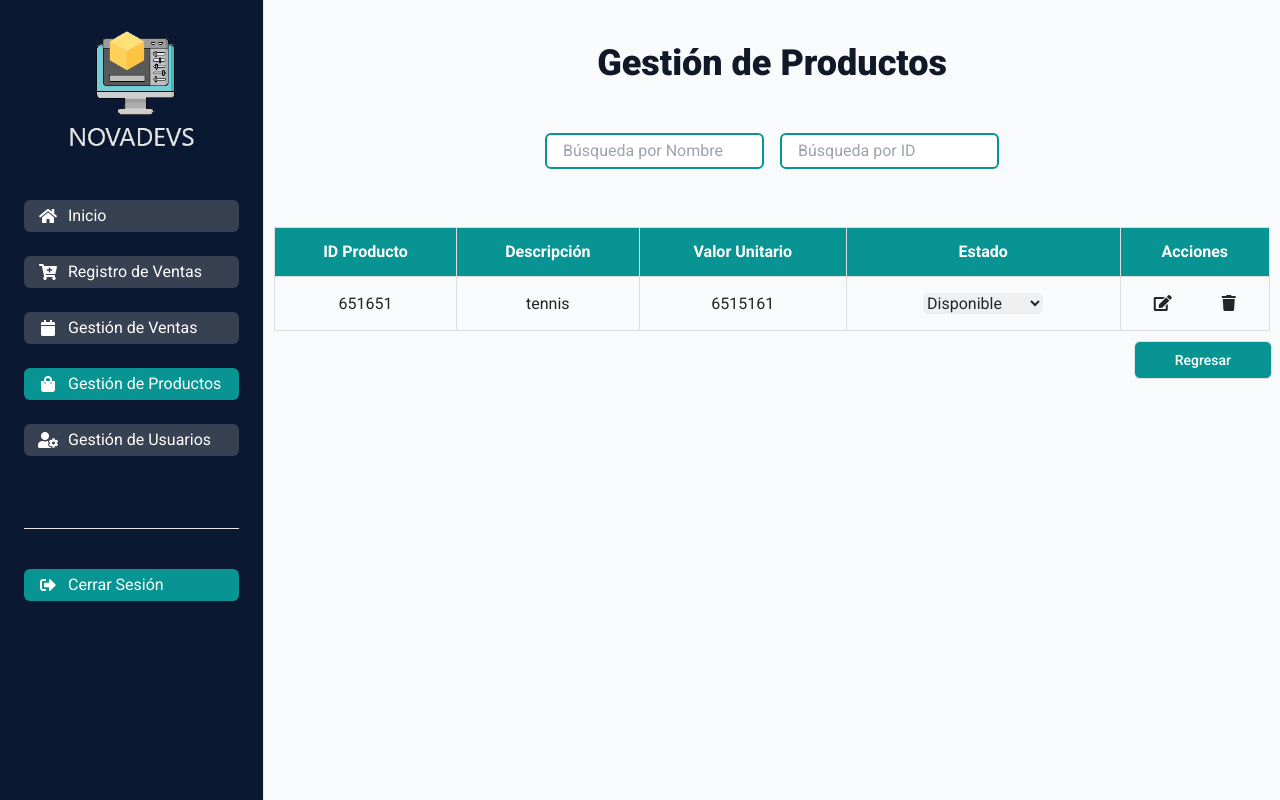
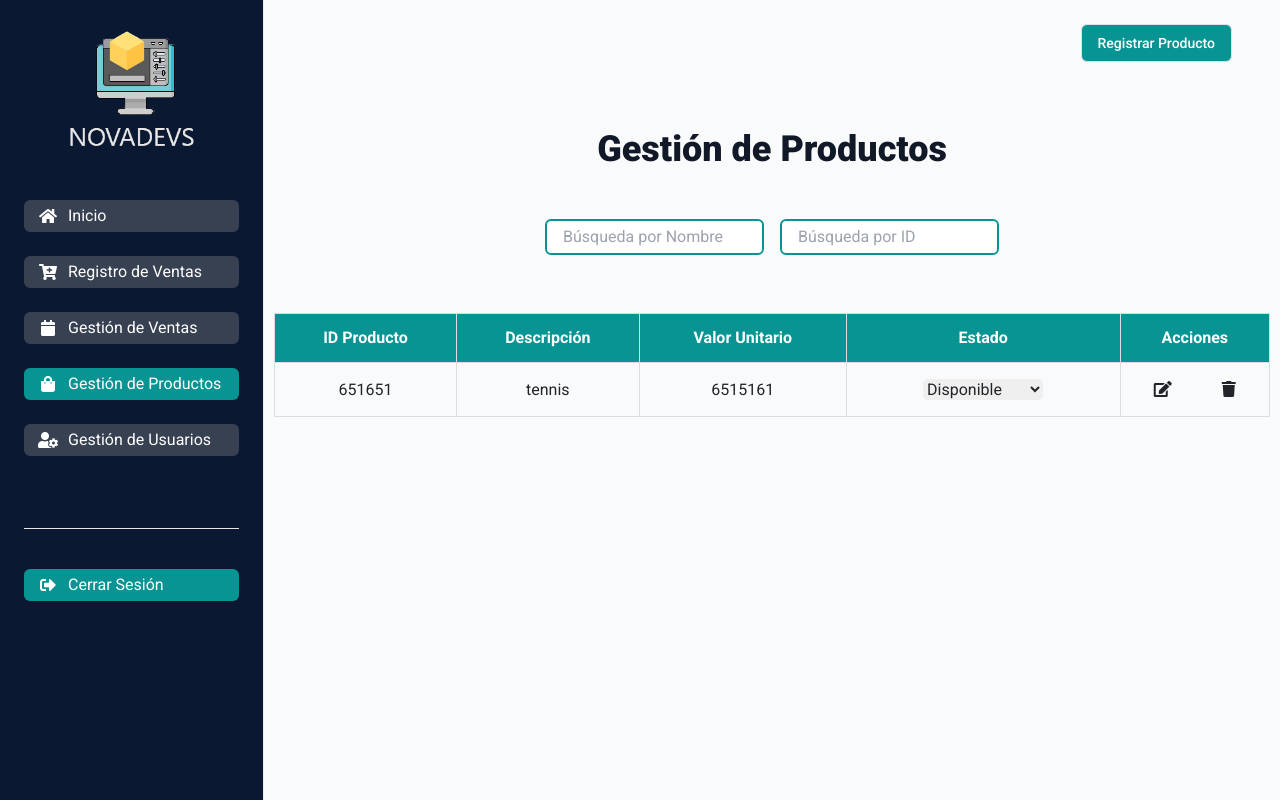
Before and after one commit to NovaDevs-MinTIC/NovaDevs, a React (Create React App) app: page /gestionProducto in a window 1280 px wide. Built offline with nearby package versions, Linux system fonts and the light colour scheme.

Commit message:
probando estilo al boton dnamico

```diff
--- a/src/pages/gestionProducto.jsx
+++ b/src/pages/gestionProducto.jsx
@@ -4,10 +4,36 @@ import { useState, useEffect } from 'react'
 
 const GestionProducto = () => {
     const [mostrarTabla, setMostrarTabla] = useState(true);
+    const [textoBoton,setTextoBoton]=useState('Registrar producto');
     //Renderizacion condicional
+    useEffect(() => {
+        if (mostrarTabla) {
+          setTextoBoton('Registrar Producto');
+
+        } else {
+          setTextoBoton('Ver productos');
+
+        }
+      }, [mostrarTabla]);
+
+
 
     return (
         <div className="w-full h-full">
+
+             {/*Botón Para regresar*/}
+             <div className='flex justify-end mx-2'>
+                <button
+                onClick={()=>{
+                    setMostrarTabla(!mostrarTabla);
+                }}
+                className=' py-2 px-3 justify-end border border-transparent text-sm font-medium rounded-md text-white bg-novablue hover:bg-gray-300 hover:text-black focus:outline-none focus:ring-2 focus:ring-offset-2 focus:ring-gray-500 mx-10 my-4'
+                >{textoBoton}
+                <div className='flex items-center justify-start'>
+                    <span className='mx-4'></span>
+                </div>
+                </button>
+            </div>
             {/* Renderización condicional*/}
             {mostrarTabla ? (
                 <RenderProductos />
@@ -15,19 +41,7 @@ const GestionProducto = () => {
                 <RegistroProductos />
             )}
 
-            {/*Botón Para regresar*/}
-            <div className='flex justify-end mx-2'>
-                <button
-                onClick={()=>{
-                    setMostrarTabla(!mostrarTabla);
-                }}
-                className='py-2 px-3 justify-end border border-transparent text-sm font-medium rounded-md text-white bg-novablue hover:bg-gray-300 hover:text-black focus:outline-none focus:ring-2 focus:ring-offset-2 focus:ring-gray-500'
-                >
-                <div className='flex items-center justify-start'>
-                    <span className='mx-4'>Regresar</span>
-                </div>
-                </button>
-            </div>
+
         </div>
     )
 }
```
